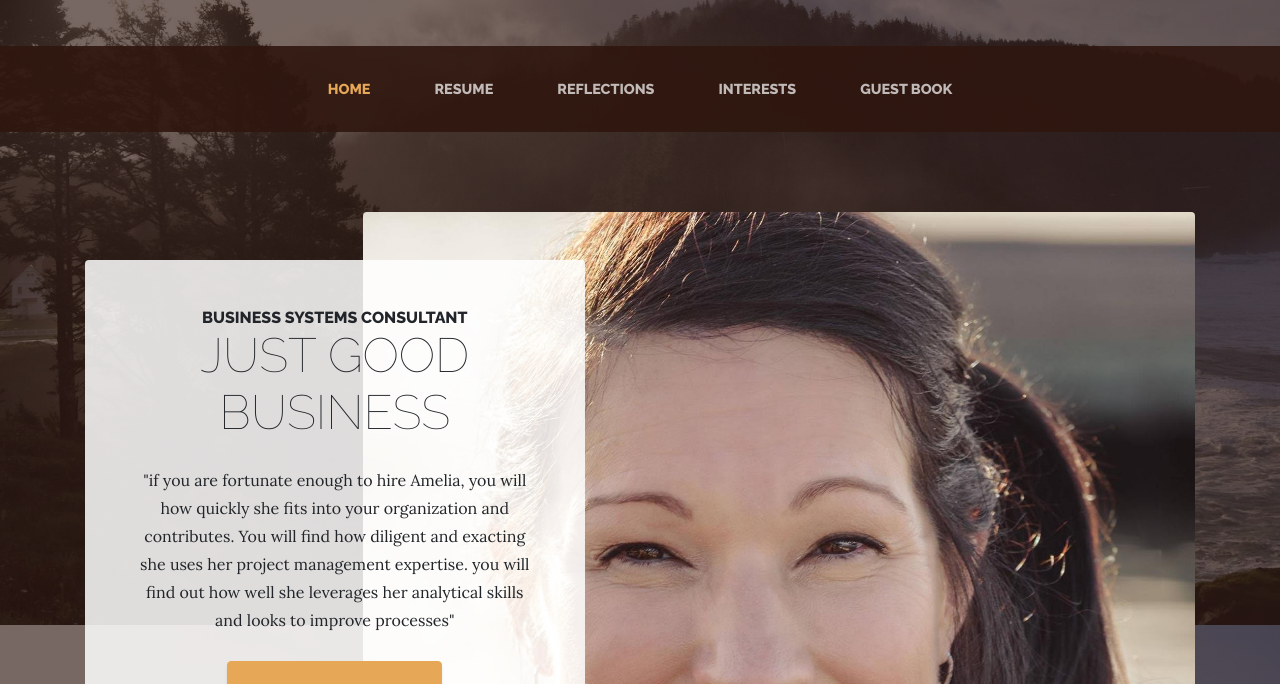
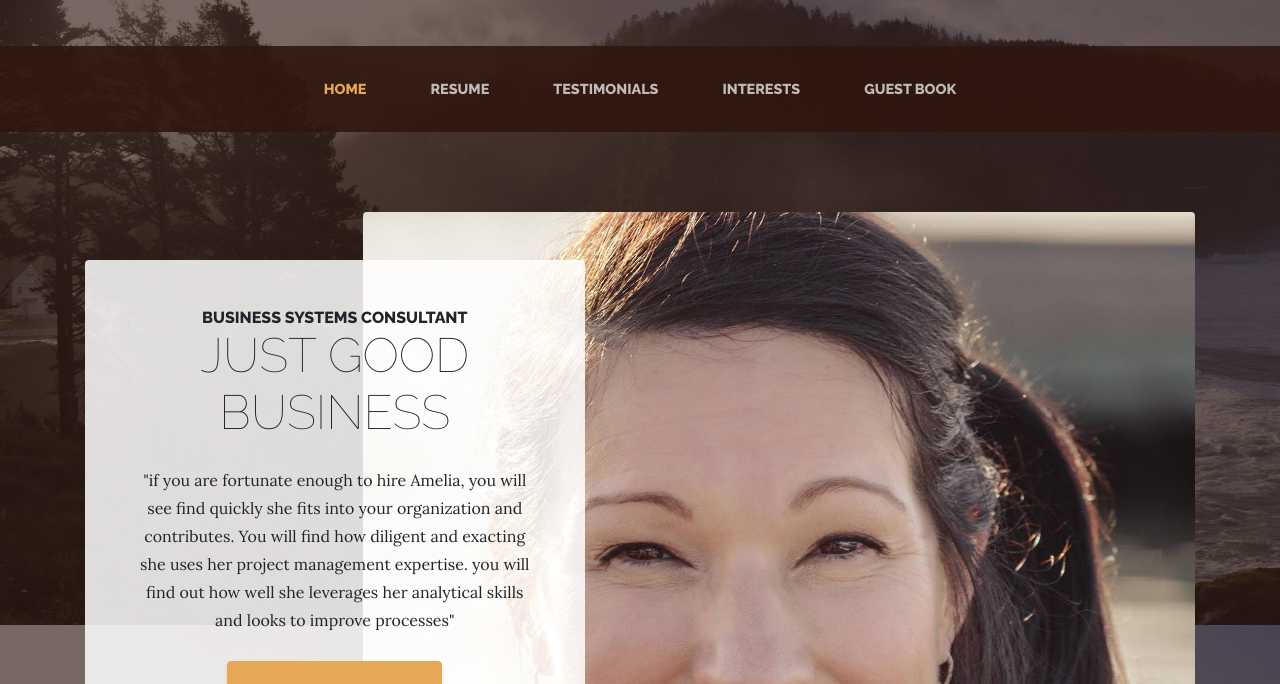
Before and after one commit to RealAmeliaBedelia/MoreAboutMe, a website: page home.html in a window 1280 px wide. Shown: the part 228-912 px from the top of the page. Drawn offline with Linux system fonts and the light colour scheme.

Commit message:
Add files via upload

```diff
--- a/home.html
+++ b/home.html
@@ -47,7 +47,7 @@
               <a class="nav-link text-uppercase text-expanded" href="resume.html">Resume</a>
             </li>
             <li class="nav-item px-lg-4">
-              <a class="nav-link text-uppercase text-expanded" href="reflections.html">Reflections</a>
+              <a class="nav-link text-uppercase text-expanded" href="reflections.html">Testimonials</a>
             </li>
 			<li class="nav-item px-lg-4">
               <a class="nav-link text-uppercase text-expanded" href="interests.html">Interests</a>
@@ -69,7 +69,7 @@
               <span class="section-heading-upper">Business Systems Consultant</span>
               <span class="section-heading-lower">Just Good Business</span>
             </h2>
-            <p class="mb-3">"if you are fortunate enough to hire Amelia, you will how quickly she fits into your organization and contributes. You will find how diligent and exacting she uses her project management expertise. you will find out how well she leverages her analytical skills and looks to improve processes"
+            <p class="mb-3">"if you are fortunate enough to hire Amelia, you will see find quickly she fits into your organization and contributes. You will find how diligent and exacting she uses her project management expertise. you will find out how well she leverages her analytical skills and looks to improve processes"
             </p>
             <div class="intro-button mx-auto">
               <a class="btn btn-primary btn-xl" href="#">Find out more about me!</a>
```
